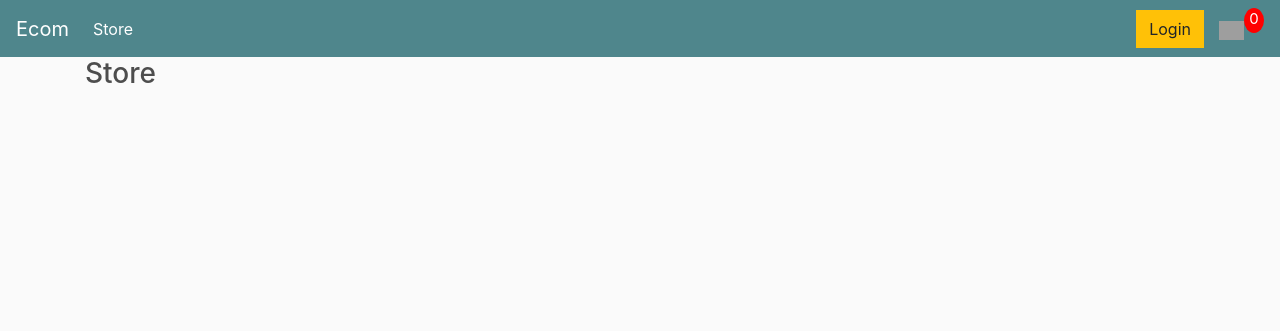
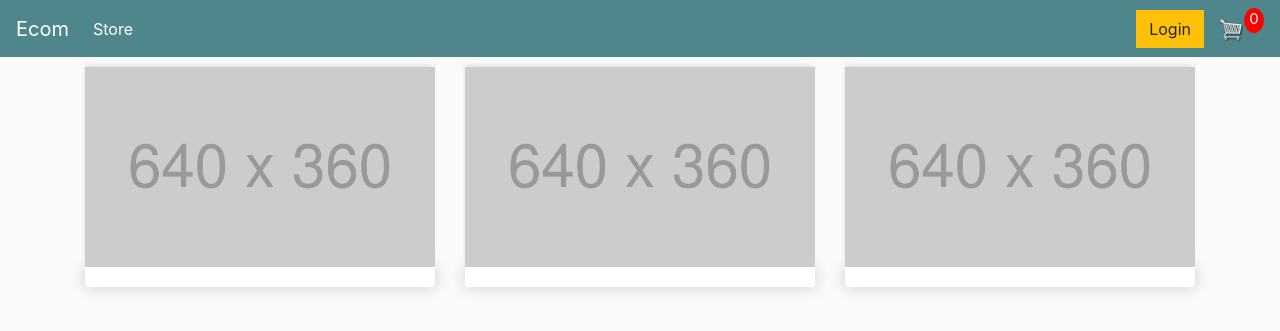
Before and after one commit to Gorkalow/SDAproject_Ecommerce, a Django app: page / in a window 1280 px wide. Shown: the top 331 px of the page. Run offline with Django 4.2, Linux system fonts and the light colour scheme; some libraries are stand-ins or nearby versions; grey boxes are pictures that could not be loaded.

Commit message:
Part 7 step 2

```diff
--- a/ecommerce/store/templates/store/store.html
+++ b/ecommerce/store/templates/store/store.html
@@ -1,5 +1,26 @@
 {% extends 'store/main.html' %}
 {% load static %}
 {% block content %}
-    <h3>Store</h3>
+    <div class = "row">
+        <div class="col-lg-4">
+            <img class="thumbnail" src="{% static 'images/640x360.png' %}">
+            <div class="box-element product">
+
+            </div>
+        </div>
+
+        <div class="col-lg-4">
+            <img class="thumbnail" src="{% static 'images/640x360.png' %}">
+            <div class="box-element product">
+
+            </div>
+        </div>
+
+        <div class="col-lg-4">
+            <img class="thumbnail" src="{% static 'images/640x360.png' %}">
+            <div class="box-element product">
+
+            </div>
+        </div>
+    </div>
 {% endblock content %}
```
Also changed, not shown: ecommerce/static/images/640x360.png (added), ecommerce/static/images/cart.png (added), ecommerce/static/images/wozek.png (added).
